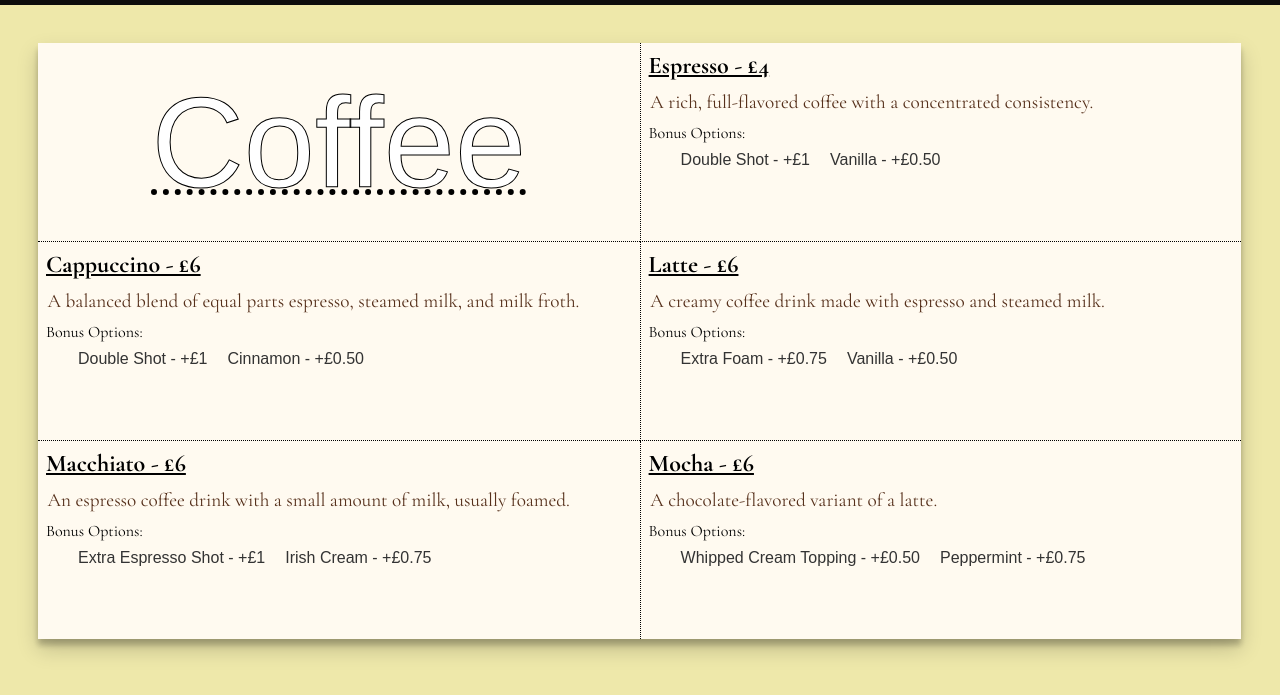
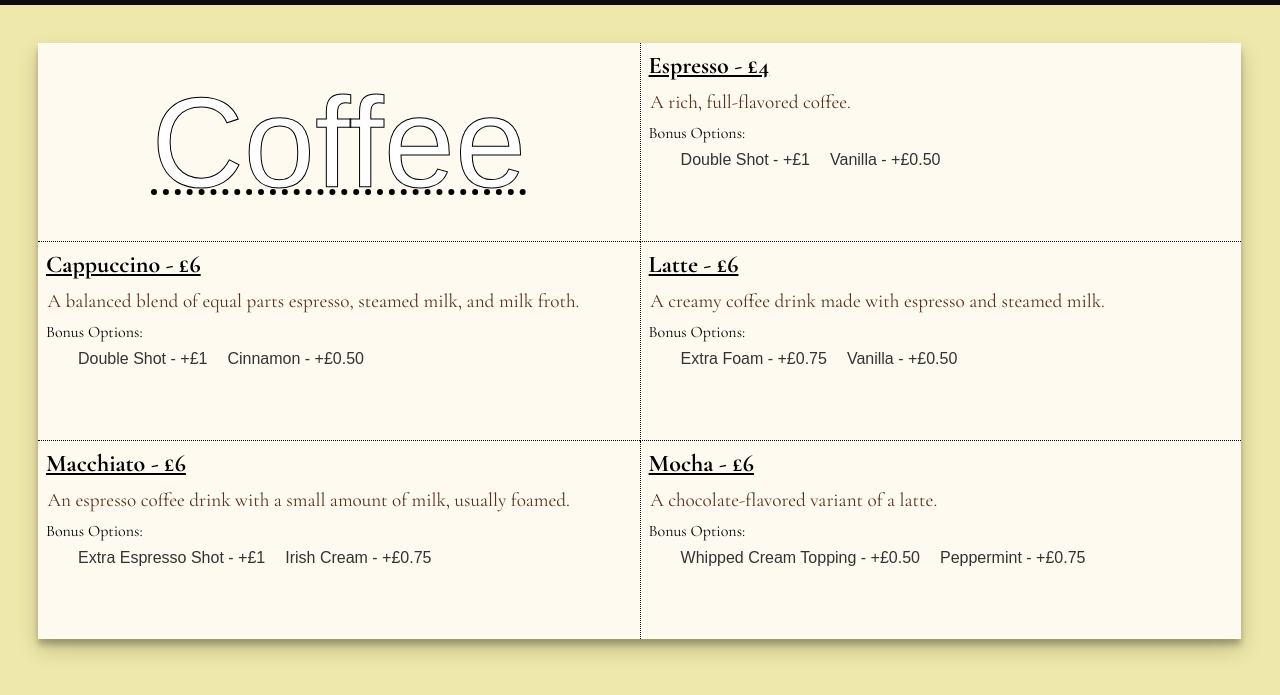
Before and after one commit to aliash01/2, a plain HTML site: page menu.html in a window 1280 px wide. Shown: the part 69-764 px from the top of the page. Drawn offline with nearby package versions, Linux system fonts and the light colour scheme; a web font is replaced by a local one.

Commit message:
text fix

```diff
--- a/menu.html
+++ b/menu.html
@@ -31,7 +31,7 @@
         </div>
         <div class="menu-container b">
             <h2 class="name">Espresso - £4</h2>
-            <p class="description">A rich, full-flavored coffee with a concentrated consistency.</p>
+            <p class="description">A rich, full-flavored coffee.</p>
             <p class="bonus">Bonus Options:</p>
             <ul class="bonus-options">
                 <li>Double Shot - +£1</li>
```
